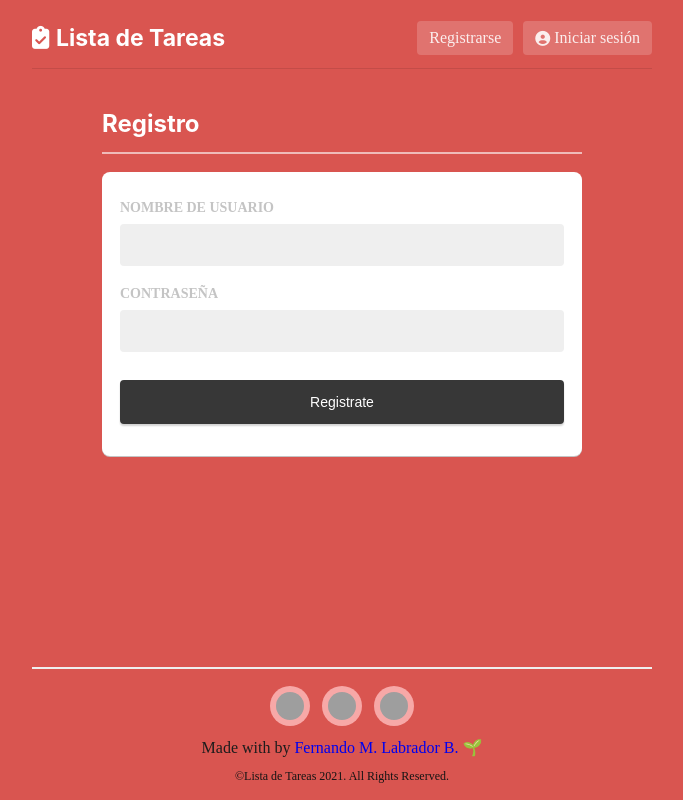
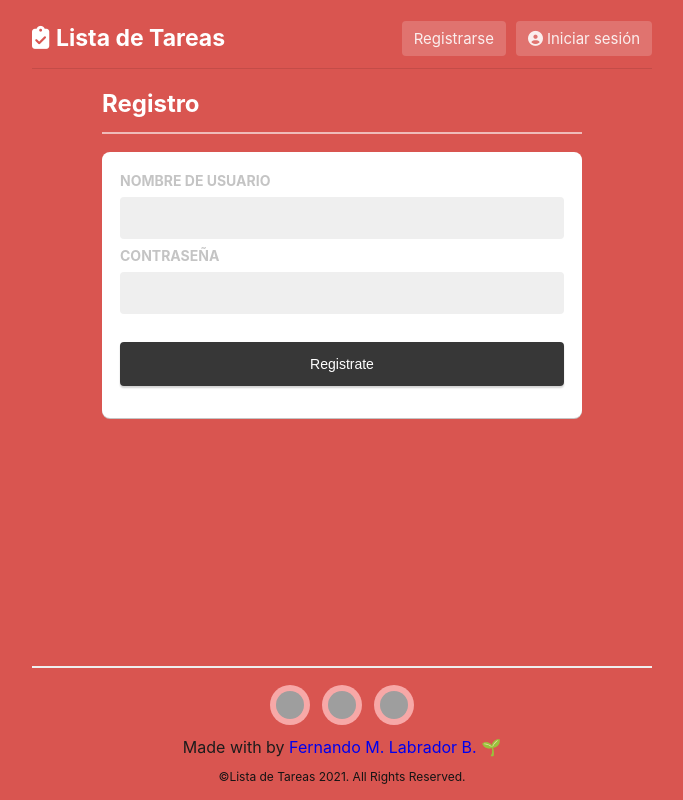
Before and after one commit to cornalitosalvag/probemorey, a Flask app: page /auth/register in a window 1280 px wide. Shown: the whole page, without its empty margins (298-981 px from the left). Run offline with Flask 2, Linux system fonts and the light colour scheme; some libraries are stand-ins or nearby versions; grey boxes are pictures that could not be loaded.

Commit message:
Add files via upload

```diff
--- a/todo/static/style.css
+++ b/todo/static/style.css
@@ -1,32 +1,31 @@
+/* *{
+  font-family: "ArialRounded", -apple-system, BlinkMacSystemFont, "Segoe UI",
+  Roboto, Helvetica, Arial, sans-serif, "Apple Color Emoji", "Segoe UI Emoji",
+  "Segoe UI Symbol";
+} */
+
 html {
   margin: 1vh;
 }
 
 body {
   background-color: rgb(217, 85, 80);
-  /* height: 80vh; */
-  display: block; /* tiene utilidad?*/
+  position: relative;
+  min-height: 97vh;
+  font-family: "ArialRounded", -apple-system, BlinkMacSystemFont, "Segoe UI",
+  Roboto, Helvetica, Arial, sans-serif, "Apple Color Emoji", "Segoe UI Emoji",
+  "Segoe UI Symbol";
+}
 
-  position: relative;
-
-  min-height: 97vh;
+/* titulos de paginas */
+h2 {
+  margin: 0;
+  color: white;
+  cursor: default;
 }
 
 .links {
   text-decoration: none;
-}
-
-.fuentes {
-  font-family: "ArialRounded", -apple-system, BlinkMacSystemFont, "Segoe UI",
-    Roboto, Helvetica, Arial, sans-serif, "Apple Color Emoji", "Segoe UI Emoji",
-    "Segoe UI Symbol";
-}
-
-.name-user {
-  cursor: default !important;
-  /* font-size: 13px; */
-  /* font-weight: bold; */
-  text-transform: uppercase;
 }
 
 input:focus,
@@ -63,123 +52,84 @@ h2 {
 
 /* Contiene toda la pagina en el body */
 .blocke-principal {
-  /* padding: 0px 12px; */
   max-width: 620px;
   margin: auto;
-
-  /* padding-bottom: 5em; */
 }
 
 /* contenedor del encabezado */
 .contenedor-encabezado {
-  /* background-color: inherit; */
-  /* width: 100%; */
   height: 60px;
   display: flex;
-  /* -webkit-box-pack: justify; */
   justify-content: space-between;
-  /* -webkit-box-align: center; */
   align-items: center;
 }
 
 /* titulo app */
 .titulo-app {
-  /* display: inline-block; */
   cursor: default;
   color: white;
-  margin: 0px;
-  padding: 10px 0px;
   font-size: 23px;
-  font-family: "ArialRounded", -apple-system, BlinkMacSystemFont, "Segoe UI",
-    Roboto, Helvetica, Arial, sans-serif, "Apple Color Emoji", "Segoe UI Emoji",
-    "Segoe UI Symbol";
 }
 
-/* contenedor-logs */
+/* Contenedor-Logs */
 .contenedor-logs {
   display: flex;
   -webkit-box-align: center;
   align-items: center;
-  /* justify-content: space-between;
-  width: 222px; */
-}
-/* espacio botones NO */
-.ligustro {
-  margin-left: 10px;
 }
 
-/* botones logueo */
+/* Botones Logueo */
 .boton-logueo {
-  display: flex;
-  /* -webkit-box-align: center; */
+  /* display: flex; */
   align-items: center;
-  /* -webkit-box-pack: center; */
-  /* justify-content: center; */
   text-align: center;
   border-radius: 4px;
   cursor: pointer;
   opacity: 0.9;
   background: none rgba(255, 255, 255, 0.2);
   box-shadow: none;
-  /* margin-left: 10px;  nop*/
-  /* font-size: 13px; */
   padding: 8px 12px;
   min-width: 70px;
   border: none;
   color: white !important;
+  font-size: 15px;
+  margin-left: 10px;
 }
 
-/* logo del botones loguin */
-.icono-log {
-  font-size: 15px;
-}
-
-/* letras del boton log */
+/* Letras del Boton Log */
 .letras-log {
-  display: block;
   margin-left: 4px;
 }
 
-/* linea chochera */
+/* Linea Separadora  */
 .linea-separadora {
   display: block;
   background-color: rgba(0, 0, 0, 0.1);
   height: 1px;
-  margin-bottom: 40px;
 }
 
-/* engoba principal */
+/* Engoba contenido Principal */
 .bloque-secundario {
   max-width: 480px;
-  /* margin: 20px 42px; */
   margin: 20px auto 42px;
   padding-bottom: 9.5em;
   margin-bottom: 0px;
 }
 
-/* titulo */
+/* Titulo */
 .titulos {
-  display: flex;
-  -webkit-box-pack: justify;
-  justify-content: space-between;
-  -webkit-box-align: center;
-  align-items: center;
   border-bottom: 2px solid rgba(255, 255, 255, 0.6);
   padding-bottom: 14px;
   margin-bottom: 18px;
 }
 
-/* envoltorio principal tareas */
+/* Envoltorio Principal Tareas */
 .contenedor-tarea {
-  width: 100%;
+  /* width: 100%; */
   background-color: white;
   box-shadow: rgb(0 0 0 / 10%) 0px 4px 4px;
   border-radius: 4px;
-  /* cursor: pointer; */
   margin-top: 8px;
-  text-align: left;
-  font-size: 16px;
-  box-sizing: border-box;
   border-left: 6px solid transparent;
   transition: unset;
 }
@@ -275,9 +212,9 @@ h2 {
   background-color: white;
   border-radius: 8px;
   box-shadow: rgb(196 196 196) 0px 1px 0px;
-  padding: 8px 18px 32px;
+  padding: 12px 18px 32px;
   box-sizing: border-box;
-  width: 100%;
+  /* width: 100%; */
 }
 
 /* label de log y reg */
@@ -287,7 +224,7 @@ h2 {
   font-weight: 700;
   text-transform: uppercase;
   font-size: 14px;
-  margin-top: 20px;
+  margin-top: 8px;
   margin-bottom: 8px;
 }
 
@@ -304,15 +241,21 @@ h2 {
   box-sizing: border-box;
 }
 
+
+
+
+
+
+
+
+
+
+
+
+
 /* boton log y reg */
 .boton-log {
   margin-top: 28px;
-  display: flex;
-  -webkit-box-align: center;
-  align-items: center;
-  -webkit-box-pack: center;
-  justify-content: center;
-  text-align: center;
   border-radius: 4px;
   cursor: pointer;
   box-shadow: rgb(0 0 0 / 20%) 0px 2px 2px;
```
Also changed, not shown: other parts of todo/static/style.css (+26 -37 lines).
